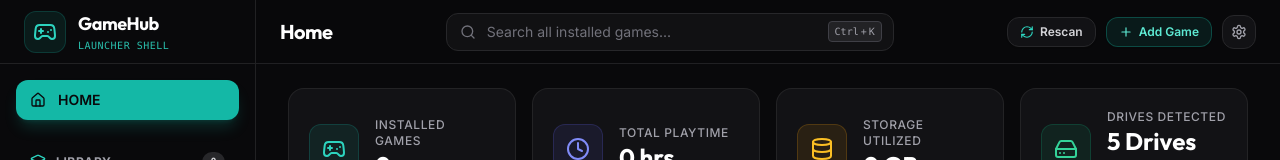
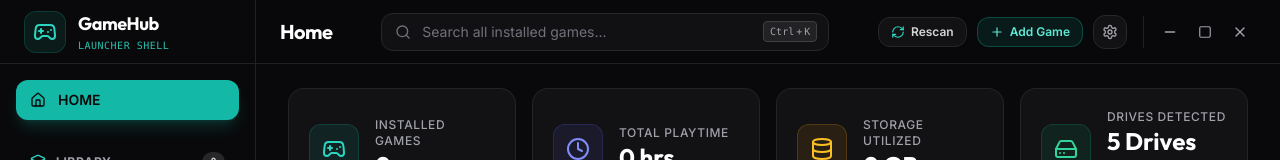
Before and after one commit to priyank1b/GameHub-Setup, a React (Vite) app: page / in a window 1280 px wide. Shown: the top 160 px of the page. Built offline with nearby package versions, Linux system fonts and the light colour scheme; no server answers.

Commit message:
feat: Integrate minimize, maximize, and close controls into top bar and make window frameless

```diff
--- a/electron/ipc/index.ts
+++ b/electron/ipc/index.ts
@@ -11,6 +11,7 @@
 import { registerDialogHandlers } from './dialogHandlers';
 import { registerScannerHandlers } from './scannerHandlers';
 import { registerBackupHandlers } from './backupHandlers';
+import { registerWindowHandlers } from './windowHandlers';
 
 import { DriveService } from '../services/DriveService';
 import { GameLauncher } from '../services/GameLauncher';
@@ -29,6 +30,7 @@
   registerDialogHandlers();
   registerScannerHandlers(gameRepo, settingsRepo, driveService);
   registerBackupHandlers(gameRepo, categoryRepo, settingsRepo);
+  registerWindowHandlers();
 
   console.log('[IPC] All secure IPC handlers registered successfully.');
 }
--- a/src/components/SearchBar.tsx
+++ b/src/components/SearchBar.tsx
@@ -31,7 +31,7 @@
   };
 
   return (
-    <div className={`relative flex items-center w-full max-w-md ${className}`}>
+    <div className={`relative flex items-center w-full max-w-md no-drag ${className}`}>
       <Search className="absolute left-3.5 w-4 h-4 text-zinc-500 pointer-events-none" />
       <input
         id="global-search-input"
--- a/src/components/Sidebar.tsx
+++ b/src/components/Sidebar.tsx
@@ -40,11 +40,14 @@
     <aside className="w-64 flex-shrink-0 bg-surface-900 border-r border-zinc-800/80 flex flex-col justify-between select-none h-screen sticky top-0">
       {/* Brand Header */}
       <div>
-        <div className="h-16 px-6 flex items-center gap-3 border-b border-zinc-800/80">
-          <div className="p-2 rounded-xl bg-teal-500/10 border border-teal-500/20 text-teal-400">
+        <div
+          onDoubleClick={() => window.gameHub?.window?.maximize()}
+          className="h-16 px-6 flex items-center gap-3 border-b border-zinc-800/80 drag-region"
+        >
+          <div className="p-2 rounded-xl bg-teal-500/10 border border-teal-500/20 text-teal-400 no-drag">
             <Gamepad2 className="w-6 h-6" />
           </div>
-          <div>
+          <div className="no-drag">
             <h1 className="font-bold text-lg text-white font-['Outfit'] tracking-tight">
               {APP_CONFIG.name}
             </h1>
--- a/src/components/TopBar.tsx
+++ b/src/components/TopBar.tsx
@@ -1,6 +1,6 @@
-import React from 'react';
+import React, { useState, useEffect } from 'react';
 import { SearchBar } from './SearchBar';
-import { RefreshCw, Plus, Settings } from 'lucide-react';
+import { RefreshCw, Plus, Settings, Minus, Square, Copy, X } from 'lucide-react';
 import { PageRoute } from '../types/Navigation';
 
 interface TopBarProps {
@@ -24,6 +24,33 @@
   onAddGame,
   isScanning = false,
 }) => {
+  const [isMaximized, setIsMaximized] = useState<boolean>(false);
+
+  useEffect(() => {
+    if (window.gameHub?.window?.isMaximized) {
+      window.gameHub.window.isMaximized().then((max) => setIsMaximized(max));
+    }
+    if (window.gameHub?.window?.onMaximizedChange) {
+      const unsub = window.gameHub.window.onMaximizedChange((max) => setIsMaximized(max));
+      return () => unsub();
+    }
+  }, []);
+
+  const handleMinimize = () => {
+    window.gameHub?.window?.minimize?.();
+  };
+
+  const handleMaximize = async () => {
+    if (window.gameHub?.window?.maximize) {
+      const max = await window.gameHub.window.maximize();
+      setIsMaximized(max);
+    }
+  };
+
+  const handleClose = () => {
+    window.gameHub?.window?.close?.();
+  };
+
   const getPageTitle = () => {
     switch (currentPage) {
       case 'home':
@@ -44,16 +71,22 @@
   };
 
   return (
-    <header className="h-16 px-6 border-b border-zinc-800/80 bg-surface-900/80 backdrop-blur-md flex items-center justify-between gap-4 sticky top-0 z-30 select-none">
+    <header
+      onDoubleClick={(e) => {
+        if ((e.target as HTMLElement).closest('.no-drag')) return;
+        handleMaximize();
+      }}
+      className="h-16 px-6 border-b border-zinc-800/80 bg-surface-900/80 backdrop-blur-md flex items-center justify-between gap-4 sticky top-0 z-30 select-none drag-region"
+    >
       {/* Current Page Title */}
-      <div className="flex items-center gap-3">
+      <div className="flex items-center gap-3 no-drag">
         <h2 className="text-xl font-bold tracking-tight text-white font-['Outfit']">
           {getPageTitle()}
         </h2>
       </div>
 
       {/* Global Search Area */}
-      <div className="flex-1 flex justify-center max-w-xl">
+      <div className="flex-1 flex justify-center max-w-xl no-drag">
         <SearchBar
           value={searchQuery}
           onChange={onSearchChange}
@@ -62,8 +95,8 @@
         />
       </div>
 
-      {/* Quick Action Buttons */}
-      <div className="flex items-center gap-2.5">
+      {/* Quick Action Buttons & Integrated Window Controls */}
+      <div className="flex items-center gap-2.5 no-drag">
         {/* Rescan Button */}
         <button
           type="button"
@@ -96,6 +129,38 @@
         >
           <Settings className="w-4 h-4" />
         </button>
+
+        {/* Integrated Window Controls */}
+        <div className="flex items-center gap-1 ml-1.5 pl-2.5 border-l border-zinc-800/80">
+          <button
+            type="button"
+            onClick={handleMinimize}
+            className="p-2 rounded-xl text-zinc-400 hover:text-white hover:bg-zinc-800/80 active:scale-95 transition-all cursor-pointer"
+            title="Minimize"
+          >
+            <Minus className="w-4 h-4" />
+          </button>
+          <button
+            type="button"
+            onClick={handleMaximize}
+            className="p-2 rounded-xl text-zinc-400 hover:text-white hover:bg-zinc-800/80 active:scale-95 transition-all cursor-pointer"
+            title={isMaximized ? 'Restore' : 'Maximize'}
+          >
+            {isMaximized ? (
+              <Copy className="w-3.5 h-3.5" />
+            ) : (
+              <Square className="w-3.5 h-3.5" />
+            )}
+          </button>
+          <button
+            type="button"
+            onClick={handleClose}
+            className="p-2 rounded-xl text-zinc-400 hover:text-white hover:bg-red-600 active:scale-95 transition-all cursor-pointer"
+            title="Close"
+          >
+            <X className="w-4 h-4" />
+          </button>
+        </div>
       </div>
     </header>
   );
--- a/src/styles/globals.css
+++ b/src/styles/globals.css
@@ -34,3 +34,12 @@
 ::-webkit-scrollbar-thumb:hover {
   background: #3f3f46;
 }
+
+/* Electron Window Drag Regions */
+.drag-region {
+  -webkit-app-region: drag;
+}
+
+.no-drag {
+  -webkit-app-region: no-drag;
+}
--- a/src/types/electron.d.ts
+++ b/src/types/electron.d.ts
@@ -101,6 +101,14 @@
     onNavigate: (callback: (page: string) => void) => () => void;
     onRescan: (callback: () => void) => () => void;
   };
+
+  window?: {
+    minimize: () => Promise<void>;
+    maximize: () => Promise<boolean>;
+    close: () => Promise<void>;
+    isMaximized: () => Promise<boolean>;
+    onMaximizedChange: (callback: (isMax: boolean) => void) => () => void;
+  };
 }
 
 declare global {
```
Also changed, not shown: electron/ipc/windowHandlers.ts (added, +29 -0 lines), electron/main.ts (+9 -0 lines), electron/preload.ts (+14 -0 lines).
